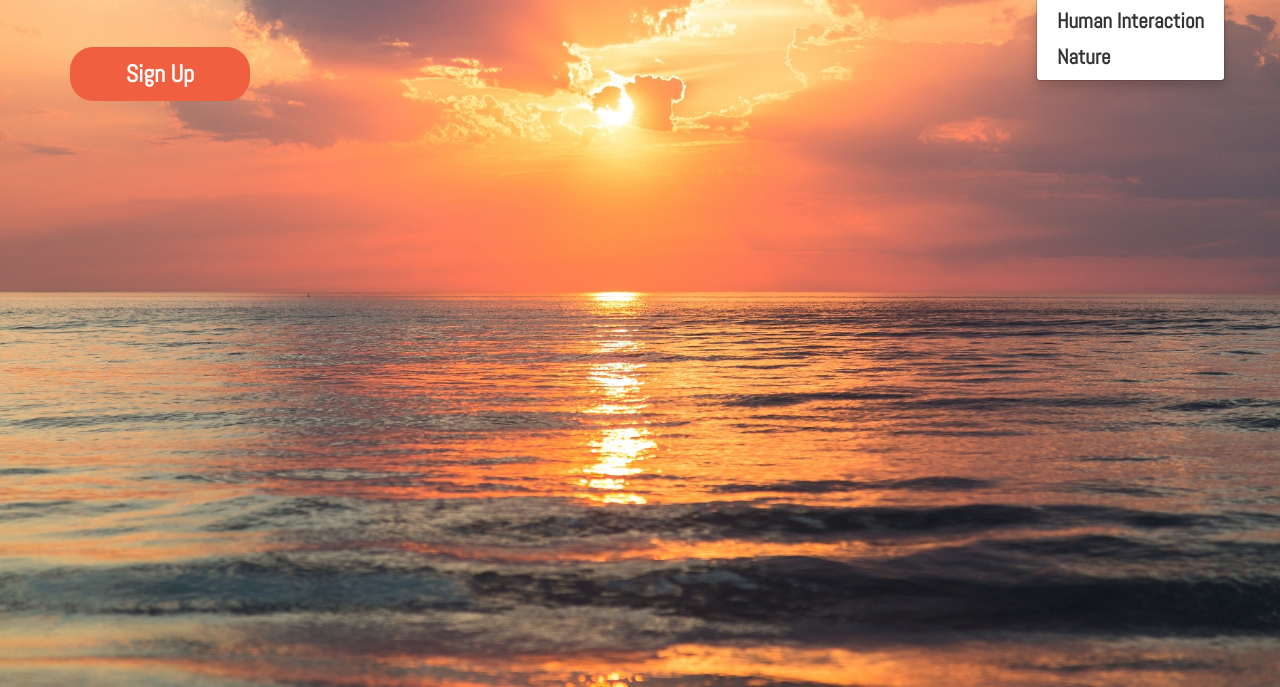
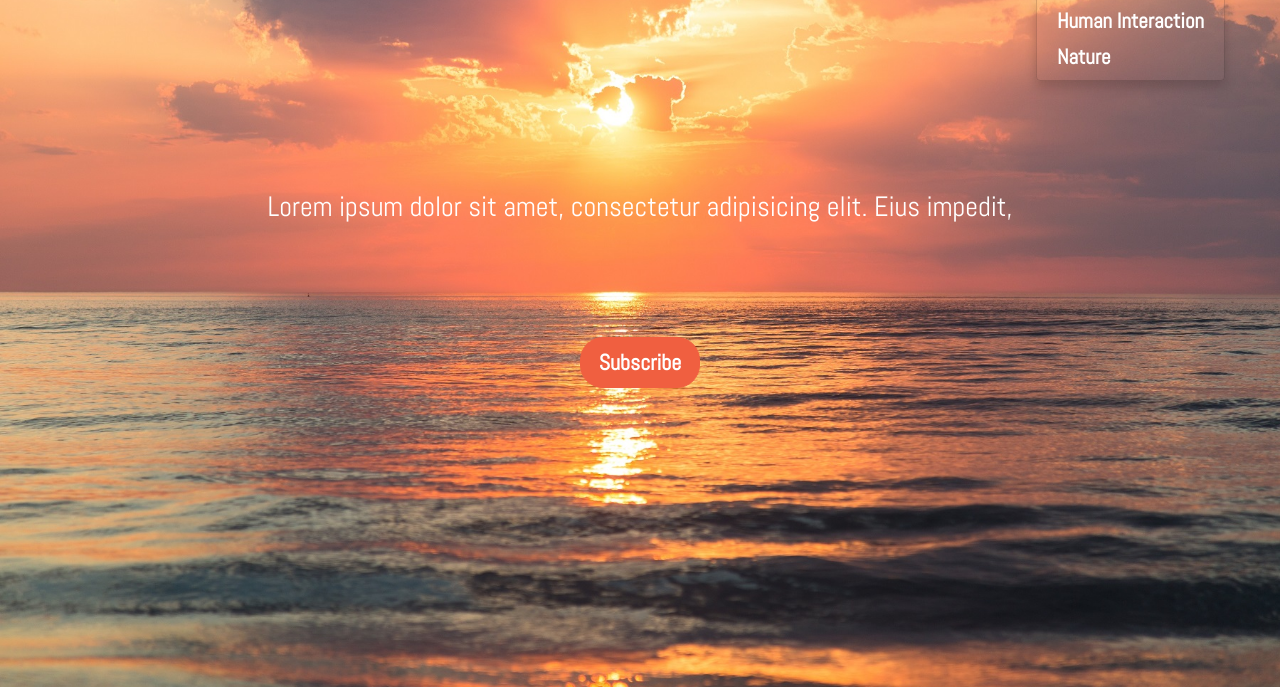
Before and after one commit to desflaherty/Wellbeing, a plain HTML site: page index.html in a window 1280 px wide. Both pictures are taken after a click on the button "Connection". Shown: the part 113-800 px from the top of the page. Drawn offline with nearby package versions, Linux system fonts and the light colour scheme.

Commit message:
styling homepage button

```diff
--- a/assets/css/style.css
+++ b/assets/css/style.css
@@ -25,6 +25,25 @@ html,body {
   background-image:
  url('../images/forest_sun_landingpage.jpg');
 }
+
+/***************MODALS *********************************************/
+
+.signup-container {
+    height: 40%;
+    width: 100%;
+    display: flex;
+    position: relative;
+    align-items: center;
+    justify-content: center;
+}
+
+.description {
+    font-size: 2em;
+     padding-top: 140px;
+    padding-bottom: 100px;
+}
+
+/***************Transparent Navbar **********************************/
 
 .affix {
   -webkit-transition:padding 0.2s ease-out;
@@ -118,10 +137,31 @@ html,body {
     text-align: center;
 }
 
+.navbar-default .navbar-nav>.open>a, .navbar-default .navbar-nav>.open>a:focus, .navbar-default .navbar-nav>.open>a:hover {
+    color: #FFF;
+    background-color: transparent;
+}
+
+.dropdown-menu {
+    background-color: transparent;
+}
+
+.dropdown-menu>li>a {
+    display: block;
+    padding: 3px 20px;
+    clear: both;
+    font-weight: 400;
+    line-height: 1.42857143;
+    color: #FFF;
+    white-space: nowrap;
+}
+
+/************************** BUTTONS **************************************************************************/
+
 .btn-cta {
     font-weight: bold;
     border-radius: 23px;
-    width: 180px;
+    width: 120px;
     text-align: center;
 
 }
@@ -133,7 +173,7 @@ html,body {
 }
 
 .btn-group-lg>.btn, .btn-lg {
-    font-size: 24px;
+    font-size: 22px;
 }
 
 .btn-red:hover,
--- a/index.html
+++ b/index.html
@@ -91,9 +91,13 @@
   <section>
     <div class="landing_image">
       <div class="container">
+        <div>
+    <p class="text-center description">Lorem ipsum dolor sit amet, consectetur adipisicing elit. Eius impedit,
+    </p>
+  </div>
     <div class="signup-container">
-    <a href="#portfolio" class="btn btn-lg btn-cta btn-red visible-lg visible-md visible-sm" role="button" >Sign Up</a>
-     <a href="#portfolio" class="btn  btn-cta btn-red visible-xs" role="button" >Sign Up</a>
+    <a href="#portfolio" class="btn btn-lg btn-cta btn-red visible-lg visible-md visible-sm" role="button" >Subscribe</a>
+     <a href="#portfolio" class="btn  btn-cta btn-red visible-xs" role="button" >Subscribe</a>
   </div>
       </div>
     </div>
```
